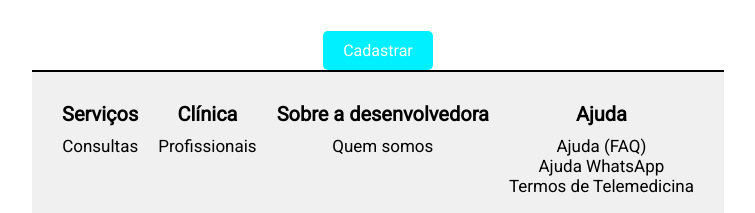
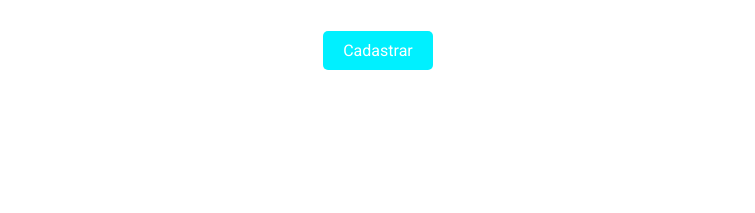
Before and after one commit to beriop/tcca, a React (Create React App) app in the folder frontend/: page /cadastrar in a window 1280 px wide. Shown: the part 739-952 px from the top of the page, without its empty margins (262-1017 px from the left). After the commit the page ends 829 px from the top, so only its background shows below. Built offline with nearby package versions, Linux system fonts and the light colour scheme.

Commit message:
semrodapé

```diff
--- a/frontend/src/pages/Cadastrar/index.jsx
+++ b/frontend/src/pages/Cadastrar/index.jsx
@@ -144,30 +144,6 @@ export default function Cadastrar() {
         </button>
       </form>
 
-      <footer className="rodape">
-        <div className="grade-rodape">
-          <div className="item-rodape">
-            <h3>Serviços</h3>
-            <Link to="#inicio">Consultas</Link>
-          </div>
-          <div className="item-rodape">
-            <h3>Clínica</h3>
-            <Link to="#profissionais">Profissionais</Link>
-          </div>
-          <div className="item-rodape">
-            <h3>Sobre a desenvolvedora</h3>
-            <Link to="/sobre">Quem somos</Link>
-          </div>
-          <div className="item-rodape">
-            <h3>Ajuda</h3>
-            <Link to="/faq">Ajuda (FAQ)</Link>
-            <a href="https://whatsapp.com/channel/0029Vagr93P2kNFvuR2bQQ11">
-              Ajuda WhatsApp
-            </a>
-            <Link to="/termos-telemedicina">Termos de Telemedicina</Link>
-          </div>
-        </div>
-      </footer>
     </div>
   );
 }
--- a/frontend/src/pages/Cadastrar/index.scss
+++ b/frontend/src/pages/Cadastrar/index.scss
@@ -91,37 +91,3 @@ form {
 .botao:hover {
   background-color: #00d0e0;
 }
-
-.rodape {
-  background-color: #f0f0f0;
-  text-align: center;
-  border-top: 2px solid #000;
-  padding: 20px;
-  }
-
-  .grade-rodape {
-    display: flex; // Flexbox para disposição dos itens
-    justify-content: space-around; // Distribui os itens uniformemente
-    flex-wrap: wrap; // Permite quebra de linha
-  }
-
-  .item-rodape {
-    display: flex; // Flexbox para os itens do rodapé
-    margin: 10px; // Margem ao redor dos itens
-    flex-direction: column; // Coloca os itens em coluna
-  }
-
-  .item-rodape h3 {
-    font-size: 20px; // Tamanho da fonte do título
-    margin-bottom: 10px; // Espaço abaixo do título
-  }
-
-  .item-rodape a {
-    font-size: 17px; // Tamanho da fonte dos links
-    text-decoration: none; // Sem sublinhado nos links
-    color: #000; // Cor do texto
-  }
-
-  .item-rodape a:hover {
-    text-decoration: underline; // Sublinha ao passar o mouse
-  }
--- a/frontend/src/pages/Login/index.jsx
+++ b/frontend/src/pages/Login/index.jsx
@@ -23,31 +23,7 @@ export default function Login() {
           <button class="login-button">Entrar</button>
         </div>
       </div>
-      <div class="footer">
-        <div>
-          <span>HAYAN</span>
-        </div>
-        <div>
-          <span>Serviços:</span>
-          Consultas
-        </div>
-        <div>
-          <span>Clínica:</span>
-          Profissionais
-        </div>
-        <div>
-          <span>Sobre a desenvolvedora:</span>
-          Quem somos
-        </div>
-        <div>
-          <span>Ajuda:</span>
-          Ajuda (FAQ)
-          <br />
-          Ajuda Whatsapp
-          <br />
-          Termos de uso
-        </div>
-      </div>
+
     </div>
   );
 }
--- a/frontend/src/pages/Login/index.scss
+++ b/frontend/src/pages/Login/index.scss
@@ -59,16 +59,3 @@
     font-size: 16px;
     cursor: pointer;
 }
-.footer {
-    display: flex;
-    justify-content: space-between;
-    padding: 20px;
-    font-size: 14px;
-}
-.footer div {
-    display: flex;
-    flex-direction: column;
-}
-.footer div span {
-    font-weight: bold;
-}
```
